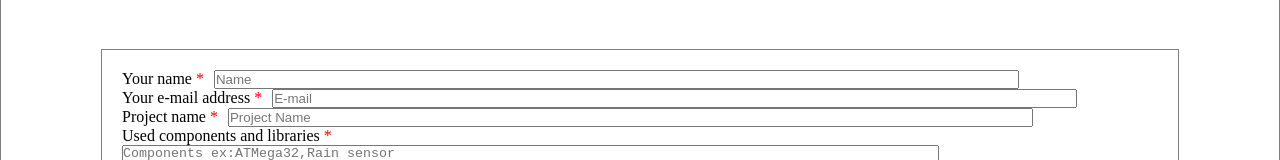
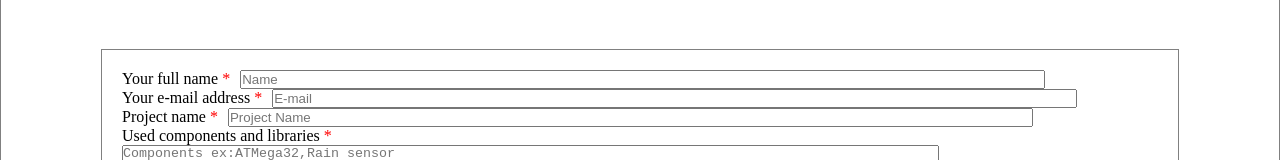
Before and after one commit to janani101110/demo, a React (Create React App) app in the folder frontend/: page /projects in a window 1280 px wide. Shown: the part 278-438 px from the top of the page. Built offline with nearby package versions, Linux system fonts and the light colour scheme; no server answers.

Commit message:
demo push

```diff
--- a/frontend/src/Pages/Projects/Projects.jsx
+++ b/frontend/src/Pages/Projects/Projects.jsx
@@ -143,7 +143,7 @@ export const Projects = () =>{
           <table frame="box" className="frame_box_center">
             <div className="fill">
               <div className="field">
-                <label>Your name</label>
+                <label>Your full name</label>
                 <input
                   type="text"
                   name="name"
```
